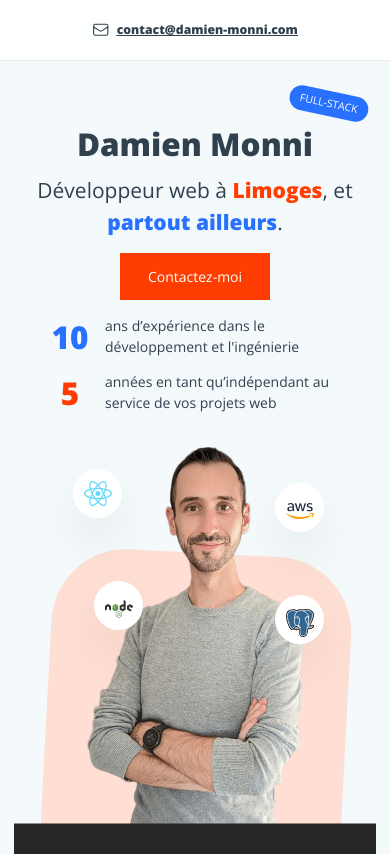
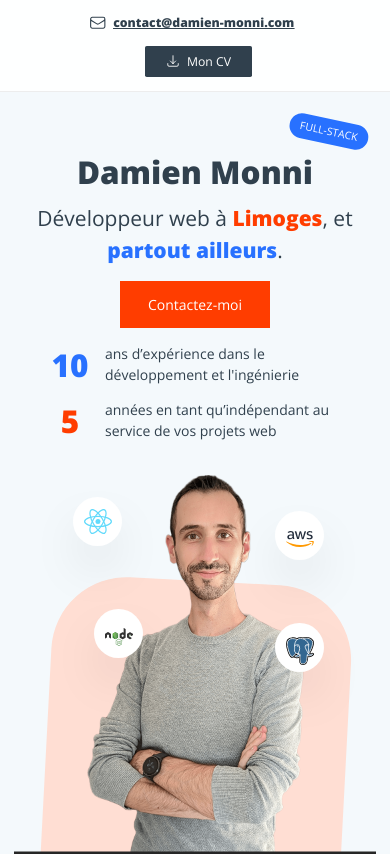
Before and after one commit to damien-monni/damien-monni, a Next.js app: page / in a window 390 px wide. Shown: the top 854 px of the page. Built offline with nearby package versions, Linux system fonts and the light colour scheme; no server answers.

Commit message:
Add a download CV button in the Topbar

```diff
--- a/src/components/Topbar/Topbar.tsx
+++ b/src/components/Topbar/Topbar.tsx
@@ -1,4 +1,6 @@
 import MailIcon from '@heroicons/react/24/outline/EnvelopeIcon';
+import ArrowDownTrayIcon from '@heroicons/react/24/outline/ArrowDownTrayIcon';
+
 import clsx from 'clsx';
 
 interface TopbarProps {
@@ -13,13 +15,34 @@ export default function Topbar({ className }: TopbarProps) {
         className,
       )}
     >
-      <p className="flex items-center justify-center underline font-bold text-sm">
-        <span>
-          <MailIcon className="w-5 h-5 mr-2" />
-        </span>
+      <div className="flex flex-col sm:flex-row items-center justify-between max-w-6xl mx-auto px-4 lg:px-2 xl:px-0">
+        <p className="flex items-center justify-center underline font-bold text-sm my-2 mr-2">
+          <span>
+            <MailIcon className="w-5 h-5 mr-2" />
+          </span>
 
-        <a href="mailto:contact@damien-monni.com">contact@damien-monni.com</a>
-      </p>
+          <a
+            className="whitespace-nowrap"
+            href="mailto:contact@damien-monni.com"
+          >
+            contact@damien-monni.com
+          </a>
+        </p>
+
+        <p className="my-2 ml-2">
+          <a
+            href="/cv-damien-monni.pdf"
+            className="whitespace-nowrap inline-flex items-center bg-primary-text text-white px-6 py-2 rounded-sm"
+            target="_blank"
+            rel="noopener noreferrer"
+          >
+            <span>
+              <ArrowDownTrayIcon className="w-4 h-4 mr-2" />
+            </span>
+            <span className="text-sm">Mon CV</span>
+          </a>
+        </p>
+      </div>
     </div>
   );
 }
--- a/src/design-system/Button/Button.tsx
+++ b/src/design-system/Button/Button.tsx
@@ -3,6 +3,11 @@ import clsx from 'clsx';
 import Loader from '../Loader/Loader';
 
 interface ButtonProps extends React.ButtonHTMLAttributes<HTMLButtonElement> {
+  /**
+   * Will add classes to the button
+   */
+  className?: string;
+
   /**
    * Color of the button based on the theme.
    */
@@ -11,21 +16,25 @@ interface ButtonProps extends React.ButtonHTMLAttributes<HTMLButtonElement> {
   /**
    * Size of the button
    */
-  size?: 'normal' | 'large';
+  size?: 'small' | 'normal' | 'large';
 
   /**
    * Loading state of the button
    * If true, a loader will show instead of the button children
    */
   loading?: boolean;
+
+  icon?: React.ReactNode;
 }
 
 export default function Button({
+  className,
   color = 'default',
   size = 'normal',
   loading = false,
   children,
   disabled = false,
+  icon,
   ...rest
 }: PropsWithChildren<ButtonProps>) {
   const isDisabled = useMemo(() => {
@@ -42,17 +51,23 @@ export default function Button({
           ? 'bg-secondary-main text-secondary-contrastText'
           : 'bg-primary-text text-white',
         isDisabled && 'opacity-50',
+        className,
       )}
       disabled={isDisabled}
       {...rest}
     >
       <span
         className={clsx(
-          'inline-flex text-sm uppercase',
-          size === 'normal' ? 'px-10 py-3' : 'px-8 py-4',
+          'inline-flex items-center text-sm uppercase',
+          size === 'small'
+            ? 'px-6 py-2 normal-case'
+            : size === 'normal'
+            ? 'px-10 py-3'
+            : 'px-8 py-4',
           loading && 'opacity-0',
         )}
       >
+        {icon ? <span className="w-4 h-4 mr-2">{icon}</span> : null}
         {children}
       </span>
 
--- a/src/pages/index.tsx
+++ b/src/pages/index.tsx
@@ -24,7 +24,7 @@ const Home: NextPage = () => {
 
       <Topbar className="fixed top-0 right-0 left-0 z-50" />
 
-      <HeroAndCraftman className="bg-primary-light pt-36 px-4 pb-16 mb-16 lg:mb-28 lg:pt-40 lg:pb-32" />
+      <HeroAndCraftman className="bg-primary-light pt-44 px-4 pb-16 mb-16 sm:pt-36 lg:mb-28 lg:pt-40 lg:pb-32" />
 
       <Services className="max-w-6xl mx-4 md:mx-8 lg:mx-auto mb-16 lg:mb-40" />
 
```
Also changed, not shown: 2 other files (tests, documents, lock files or other folders).
